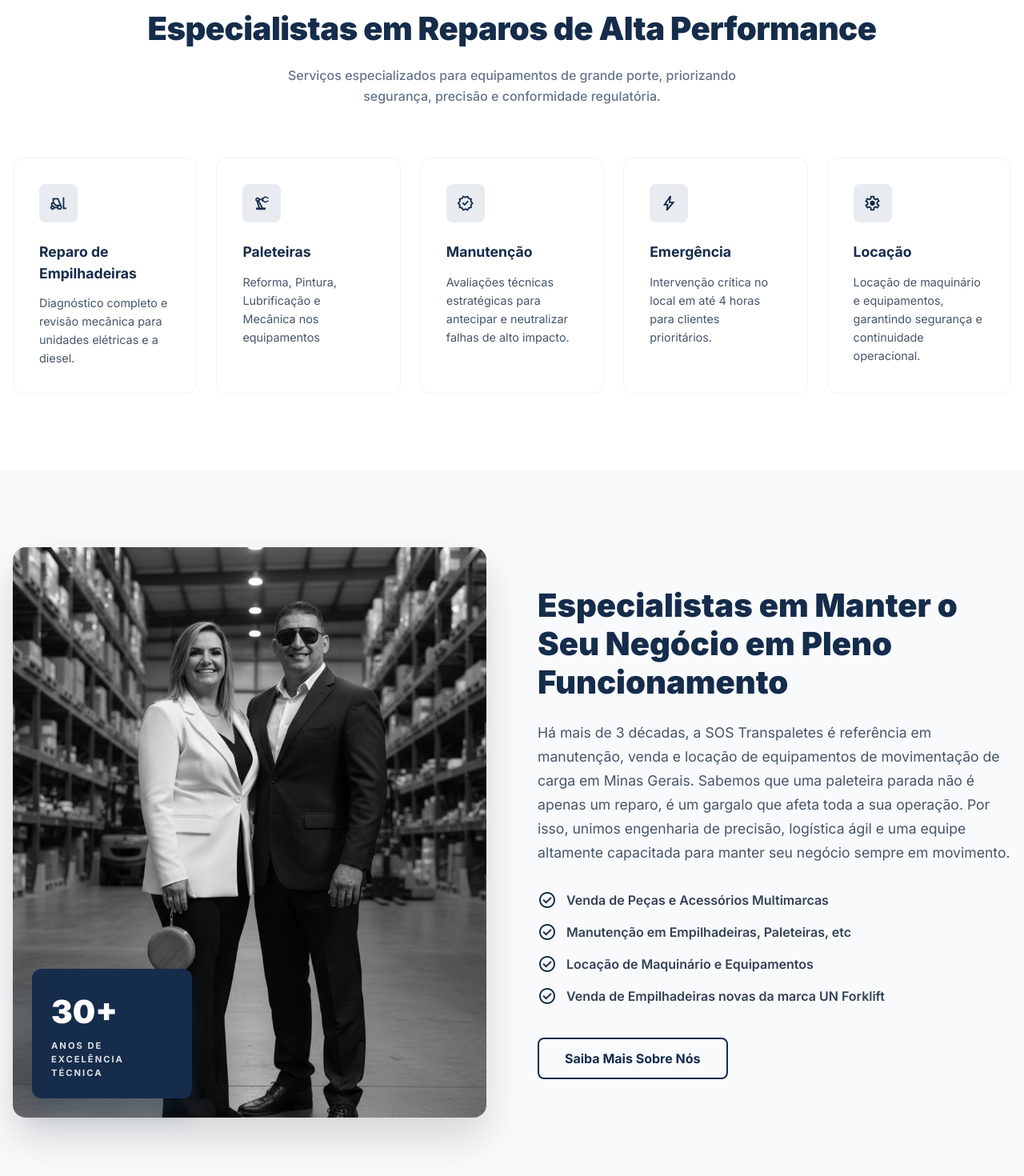
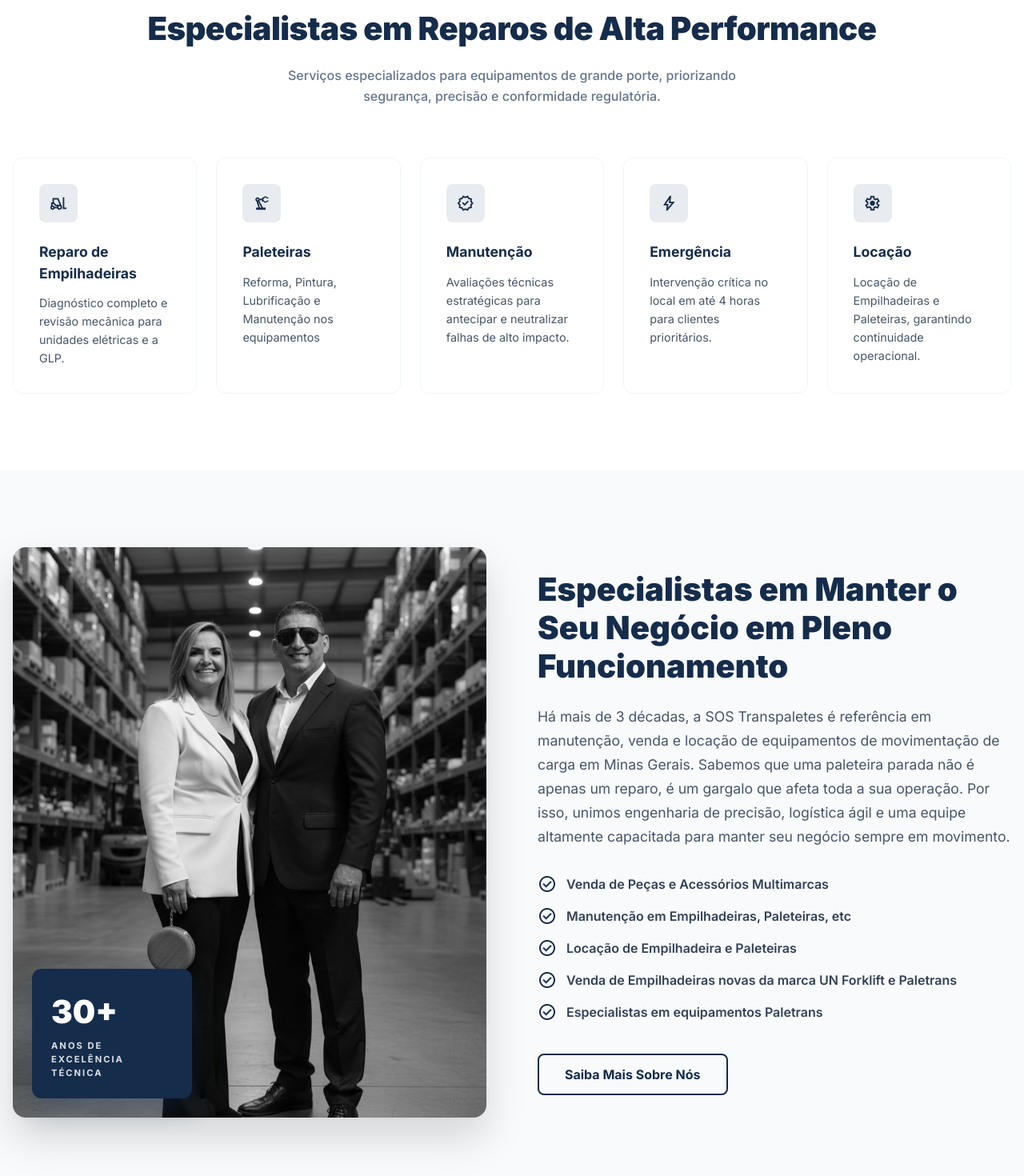
Before and after one commit to arturwgnr/sosWebsite, a React (Vite) app: page / in a window 1280 px wide. Shown: the part 960-2430 px from the top of the page at 80% size. Built offline with nearby package versions, Linux system fonts and the light colour scheme.

Commit message:
Client Requests UX

```diff
--- a/src/components/About.jsx
+++ b/src/components/About.jsx
@@ -51,12 +51,17 @@ export default function About() {
 
               <li>
                 <span className="material-symbols-outlined">check_circle</span>
-                Locação de Maquinário e Equipamentos
+                Locação de Empilhadeira e Paleteiras
               </li>
 
               <li>
                 <span className="material-symbols-outlined">check_circle</span>
-                Venda de Empilhadeiras novas da marca UN Forklift
+                Venda de Empilhadeiras novas da marca UN Forklift e Paletrans
+              </li>
+
+              <li>
+                <span className="material-symbols-outlined">check_circle</span>
+                Especialistas em equipamentos Paletrans
               </li>
             </ul>
 
--- a/src/components/Hero.jsx
+++ b/src/components/Hero.jsx
@@ -59,7 +59,7 @@ export default function Hero() {
             </button>
           </div>
           <div className="hero-trust">
-            Atendimento em até 24h • Técnicos Especializados • Peças Originais
+            Atendimento em até 48h • Técnicos Especializados • Peças Originais
           </div>
         </div>
       </div>
--- a/src/components/Services.jsx
+++ b/src/components/Services.jsx
@@ -20,7 +20,7 @@ export default function Services() {
             <h3>Reparo de Empilhadeiras</h3>
             <p>
               Diagnóstico completo e revisão mecânica para unidades elétricas e
-              a diesel.
+              a GLP.
             </p>
           </div>
 
@@ -31,7 +31,7 @@ export default function Services() {
               </span>
             </div>
             <h3>Paleteiras</h3>
-            <p>Reforma, Pintura, Lubrificação e Mecânica nos equipamentos</p>
+            <p>Reforma, Pintura, Lubrificação e Manutenção nos equipamentos</p>
           </div>
 
           <div className="service-card">
@@ -62,8 +62,8 @@ export default function Services() {
             </div>
             <h3>Locação</h3>
             <p>
-              Locação de maquinário e equipamentos, garantindo segurança e
-              continuidade operacional.
+              Locação de Empilhadeiras e Paleteiras, garantindo continuidade
+              operacional.
             </p>
           </div>
         </div>
```
